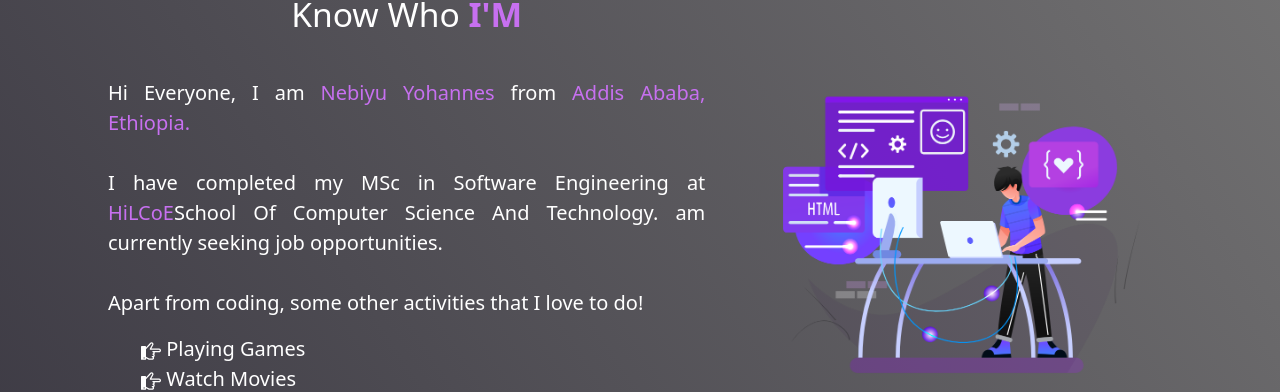
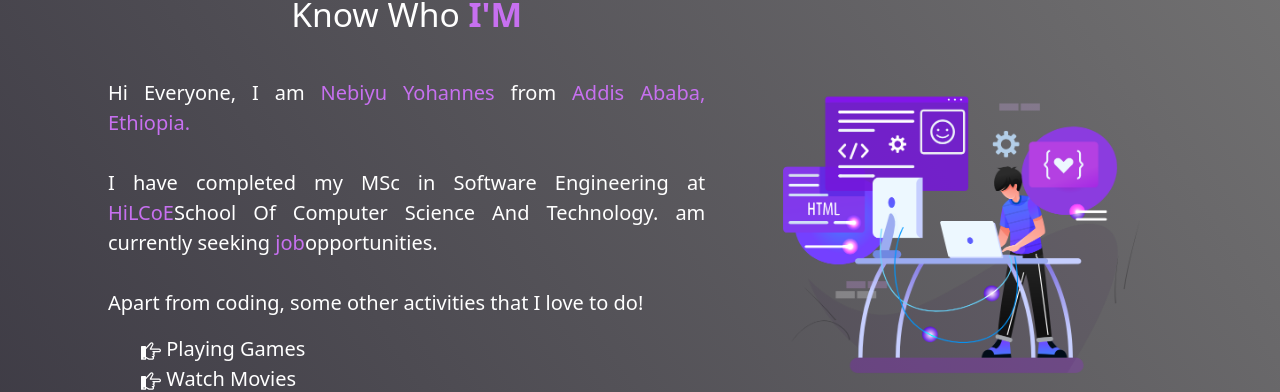
Before and after one commit to Nebajooo/Portfolio_NebiyuNew, a React (Create React App) app: page /about in a window 1280 px wide. Shown: the part 196-588 px from the top of the page. Built offline with nearby package versions, Linux system fonts and the light colour scheme.

Commit message:
upload code

```diff
--- a/src/components/About/AboutCard.js
+++ b/src/components/About/AboutCard.js
@@ -14,7 +14,8 @@ function AboutCard() {
             {/* I am currently employed as a software developer at Juspay. */}
             <br />I have completed my MSc in Software Engineering at{"  "}
             <span className="purple"> HiLCoE</span>
-            School Of Computer Science And Technology. am currently seeking job
+            School Of Computer Science And Technology. am currently seeking{" "}
+            <span className="purple"> job</span>
             opportunities.
             <br />
             <br />
```
